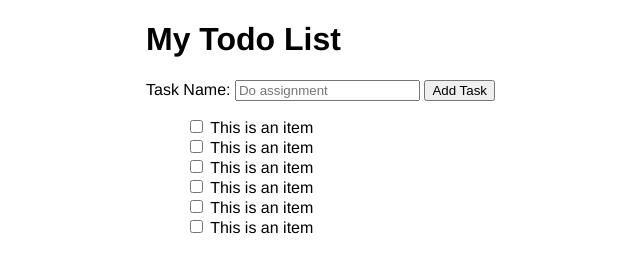
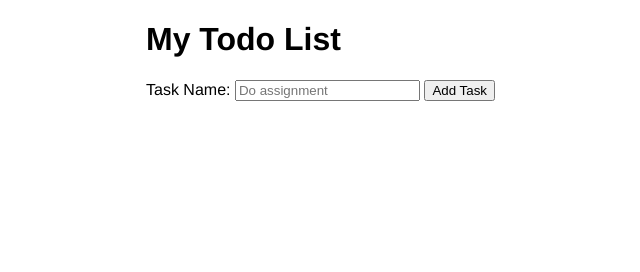
Before and after one commit to JinWook-Mok/isys3004_todo, a plain HTML site: page index.html in a window 1280 px wide. Shown: the whole page, without its empty margins (194-834 px from the left). Drawn offline with Linux system fonts and the light colour scheme.

Commit message:
added template

```diff
--- a/index.html
+++ b/index.html
@@ -21,44 +21,16 @@
       </button>
     </form>
     <ul id="todo-list">
-        <li class="task">
-          <label>
-            <input type="checkbox">
-            This is an item
-          </label>
-        </li>
-        <li class="task">
-          <label>
-            <input type="checkbox">
-            This is an item
-          </label>
-        </li>
-        <li class="task">
-          <label>
-            <input type="checkbox">
-            This is an item
-          </label>
-        </li>
-        <li class="task">
-          <label>
-            <input type="checkbox">
-            This is an item
-          </label>
-        </li>
-        <li class="task">
-          <label>
-            <input type="checkbox">
-            This is an item
-          </label>
-        </li>
-        <li class="task">
-          <label>
-            <input type="checkbox">
-            This is an item
-          </label>
-        </li>
+
     </ul>
-
+    <script type="text/template" id="list-item-template">
+      <li class="task">
+        <label>
+          <input type="checkbox">
+          <!-- TASK_NAME -->
+        </label>
+      </li>
+    </script>
     <script src="js/script.js"></script>
 </body>
 
```
